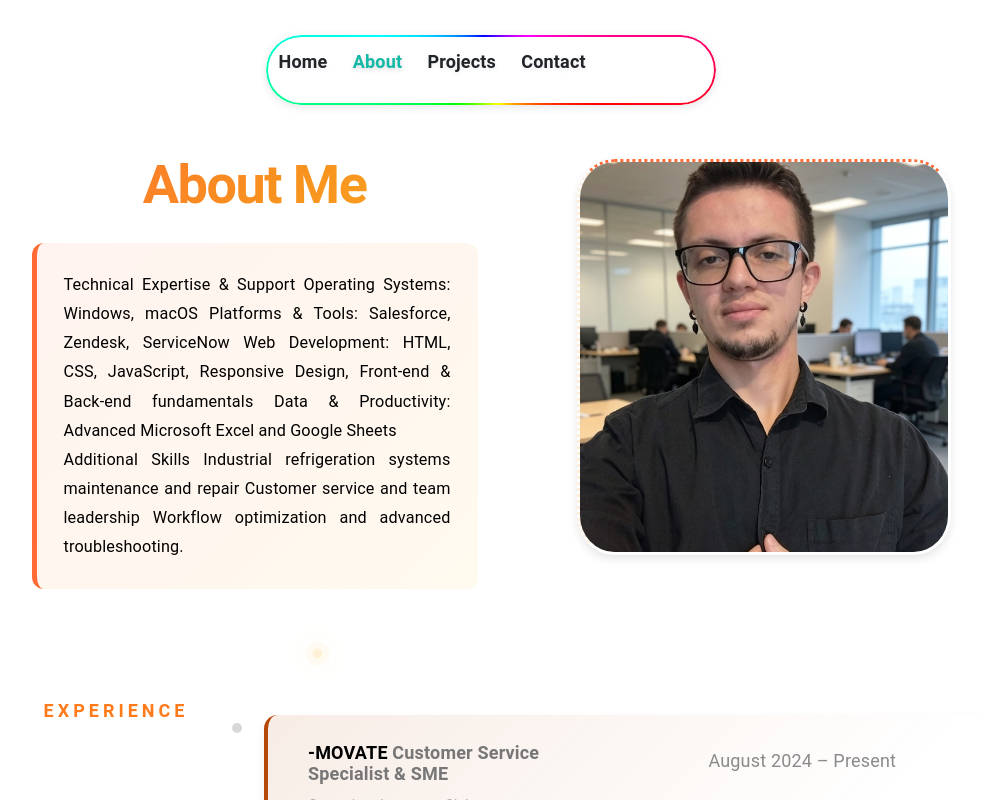
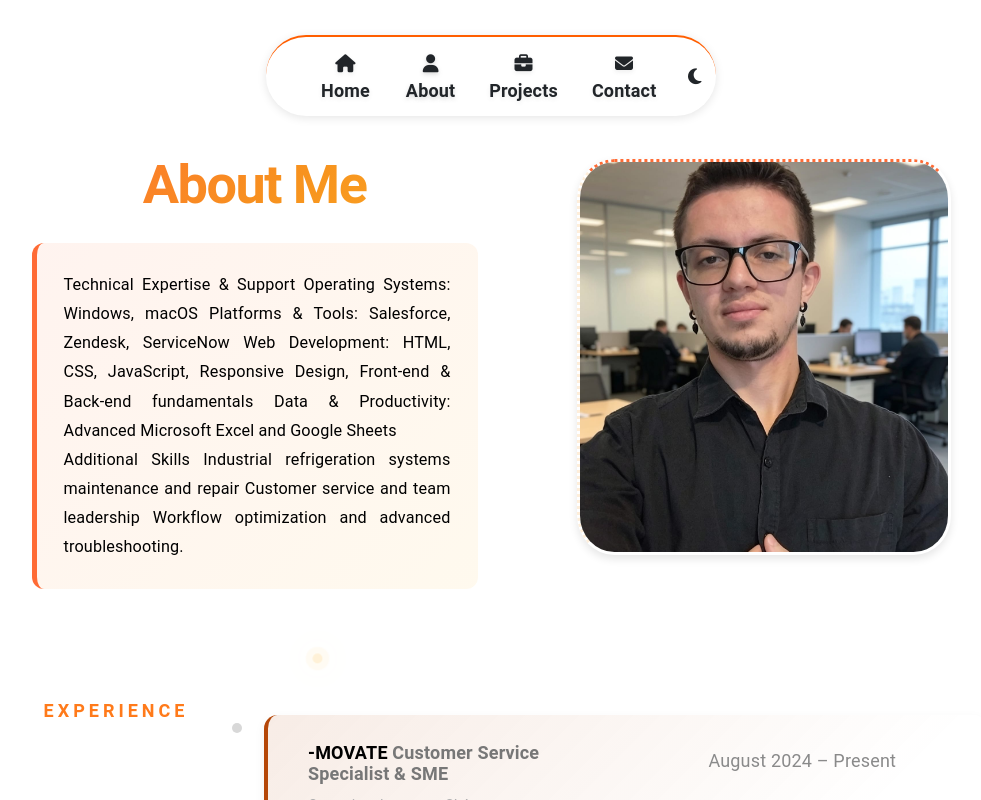
Before and after one commit to sebastiannavarropiedra-hash/nextjs-portfolio, a Next.js app: page /Aboutme in a window 1280 px wide. Shown: the top 800 px of the page, without its empty margins (149-1130 px from the left). Built offline with nearby package versions, Linux system fonts and the light colour scheme.

Commit message:
refactor: update Navbar styles and structure, enhance UsuariosDashboard form, and improve global styles

```diff
--- a/app/Components/Navbar.jsx
+++ b/app/Components/Navbar.jsx
@@ -22,8 +22,8 @@ export default function Navbar({ active }) {
     <div className="nav-container">
       <nav className="navbar">
         <div className="nav-background">
-          <ul className="nav-list">
-            <li className={active === "Home" ? "nav-item active" : "nav-item"}>
+          <ul className="nav-list Upperborder">
+            <li className={active === "Home" ? "nav-item active " : "nav-item"}>
               <Link href="/"><i className="fa-solid fa-house" aria-hidden="true"></i>Home</Link>
             </li>
             <li className={active === "Aboutme" ? "nav-item active" : "nav-item"}>
--- a/app/Styles/Navbar.css
+++ b/app/Styles/Navbar.css
@@ -27,7 +27,16 @@
     margin: 1em;
 }
 
-.nav-background::before {
+/* .icon-rainbow {
+    position: relative;
+    display: inline-flex;
+    align-items: center;
+    justify-content: center;
+    padding: 0.2rem;
+    border-radius: 50%;
+}
+
+.icon-rainbow::before {
     content: "";
     position: absolute;
     inset: 0;
@@ -54,13 +63,18 @@
     syntax: '<angle>';
     initial-value: 0deg;
     inherits: false;
+} */
+
+.nav-list {
+    display: inline-flex;
+    margin: 0;
+    list-style: none;
+    align-items: center;
 }
 
-.nav-list {
-    display: flex;
-    list-style: none;
-    align-items: center;
-    padding: 0%;
+.Upperborder {
+    border-top: 2px solid #ff5e00;
+    border-radius: 40px;
 }
 
 .nav-item {
@@ -70,7 +84,6 @@
 }
 
 .nav-item.active a {
-    color: #14b8a6;
     text-shadow: 0 2px 4px rgba(136, 136, 136, 0.3);
     image-rendering: crisp-edges;
 }
@@ -87,7 +100,9 @@
 }
 
 .theme-toggle {
-    padding: 1%;
+    display: flex;
+    align-items: center;
+    height: stretch;
 }
 
 
@@ -96,7 +111,7 @@
 
 /* ====== RESPONSIVE TWEAKS ====== */
 
-
+/*
 @media (max-width: 600px) {
     .nav-background {
         width: auto;
@@ -116,7 +131,7 @@
 
 @media(max-width: 600px) {
 
-    .nav-background::before {
+    .icon-rainbow::before {
         content: "";
         position: absolute;
         inset: 0;
@@ -134,4 +149,4 @@
     }
 
 
-}
+} */
--- a/app/Styles/Usuariosdashboard.css
+++ b/app/Styles/Usuariosdashboard.css
@@ -74,3 +74,9 @@
 }
 
 .dashboard-table{padding:1%;}
+
+.nav-link{
+    color: #ff7a1a !important;
+    transition: color 0.3s ease;
+
+}
--- a/app/globals.css
+++ b/app/globals.css
@@ -20,6 +20,8 @@
   --education-h3-color: #000000;
   --experience-left-h3-color: #000000;
   --bs-link-color-rgb: #000000;
+  --bs-nav-link-color: #ff5e00;
+
   font: 18px/145% var(--sans);
   letter-spacing: 0.18px;
   color-scheme: light dark;
--- a/app/layout.tsx
+++ b/app/layout.tsx
@@ -1,4 +1,5 @@
 import type { Metadata } from "next";
+import Script from "next/script";
 import "./globals.css";
 import 'bootstrap/dist/css/bootstrap.min.css';
 import 'animate.css';
@@ -23,9 +24,14 @@ export default function RootLayout({ children }: LayoutProps<"/">) {
       integrity="sha384-sRIl4kxILFvY47J16cr9ZwB07vP4J8+LH7qKQnuqkuIAvNWLzeN8tE5YBujZqJLB"
       crossOrigin="anonymous" />
       </head>
-      <body id="root" className="Main">{children}<script
-      src="https://kit.fontawesome.com/85576dcff4.js"
-      ></script></body>
+      <body id="root" className="Main">
+        {children}
+
+          <Script
+          src="https://kit.fontawesome.com/85576dcff4.js"
+          strategy="afterInteractive"
+        />
+      </body>
     </html>
   );
 }
```
Also changed, not shown: app/Components/Usuariosdashboard.jsx (+2 -8 lines).
